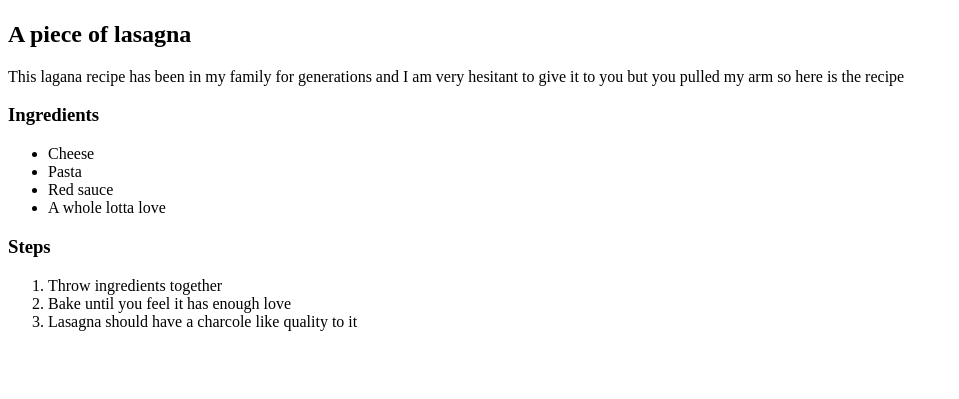
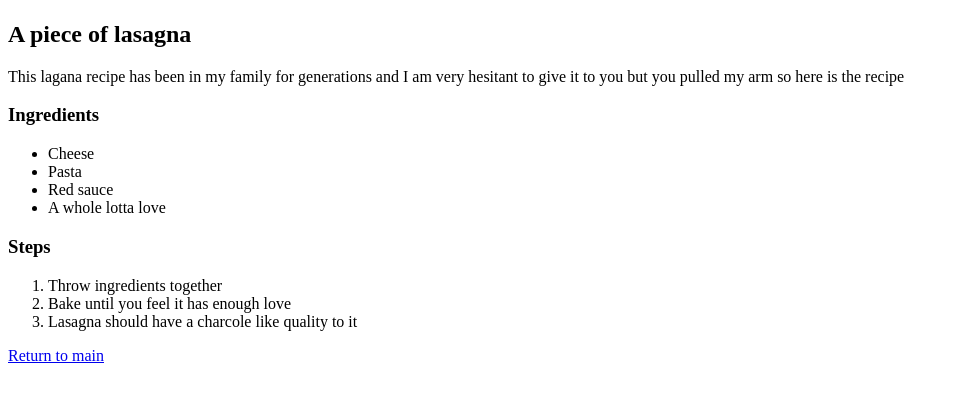
Before and after one commit to zcarter95/odin-recipes, a plain HTML site: page recipes/lasagna.html in a window 1280 px wide. Shown: the part 383-782 px from the top of the page, without its empty margins (0-959 px from the left). Drawn offline with Linux system fonts and the light colour scheme.

Commit message:
updated recipes to have a return to main link

```diff
--- a/recipes/lasagna.html
+++ b/recipes/lasagna.html
@@ -24,5 +24,6 @@
         <li>Bake until you feel it has enough love</li>
         <li>Lasagna should have a charcole like quality to it</li>
     </ol>
+    <a href="../index.html">Return to main</a>
 </body>
 </html>
```
Also changed, not shown: recipes/lemonade.html (+1 -0 lines), recipes/oatmeal.html (+1 -0 lines).
